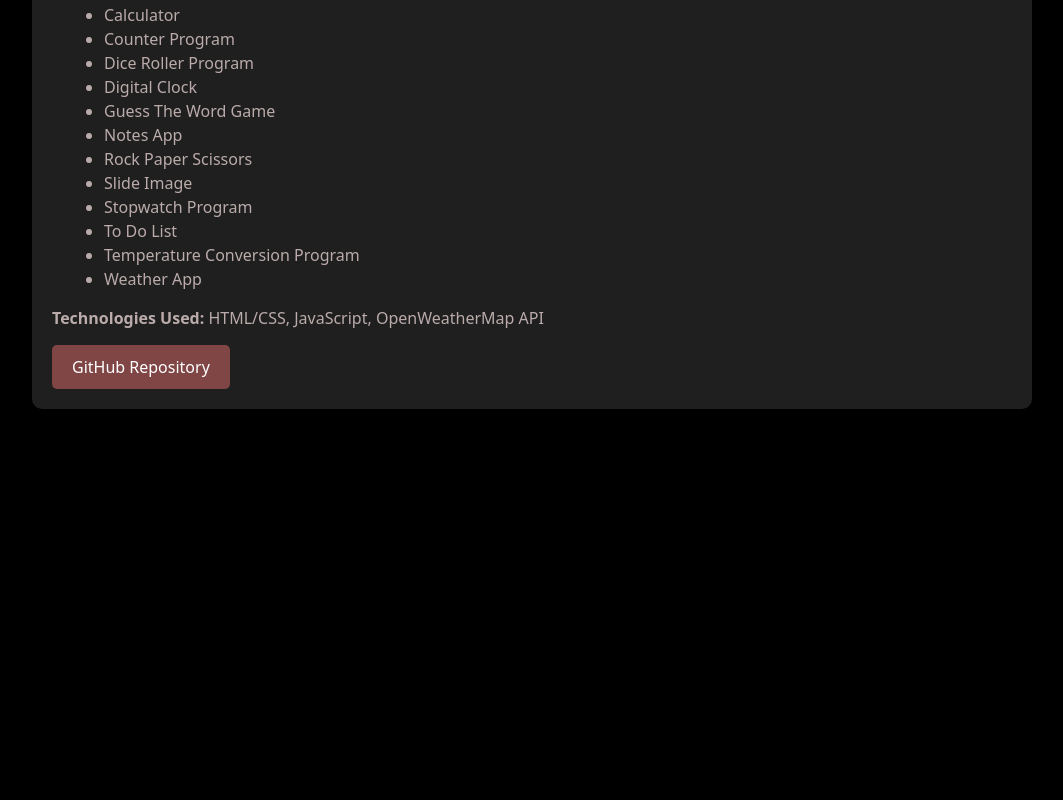
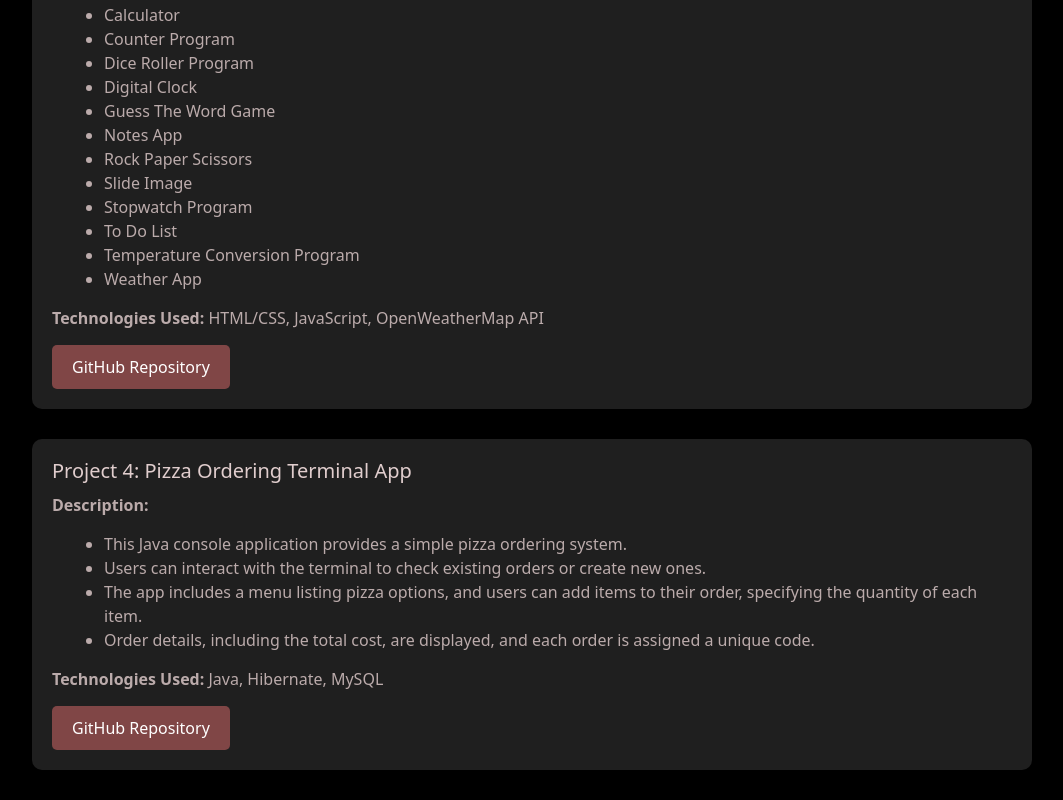
Before and after one commit to bardhoshimajlinda/Portfolio, an Angular app: page /projects in a window 1280 px wide. Shown: the part 1133-1933 px from the top of the page, without its empty margins (108-1171 px from the left). Before the commit the page ends 1572 px from the top, so only its background shows below. Built offline with nearby package versions, Linux system fonts and the light colour scheme.

Commit message:
Added project

```diff
--- a/src/app/projects/projects.component.html
+++ b/src/app/projects/projects.component.html
@@ -67,3 +67,20 @@
     </div>
   </div>
 </section>
+
+<section class="projects">
+  <div class="project">
+    <h3>Project 4: Pizza Ordering Terminal App</h3>
+    <p><strong>Description:</strong></p>
+    <ul>
+      <li>This Java console application provides a simple pizza ordering system.</li>
+      <li>Users can interact with the terminal to check existing orders or create new ones.</li>
+      <li>The app includes a menu listing pizza options, and users can add items to their order, specifying the quantity of each item.</li>
+      <li>Order details, including the total cost, are displayed, and each order is assigned a unique code.</li>
+    </ul>
+    <p><strong>Technologies Used:</strong> Java, Hibernate, MySQL</p>
+    <div class="buttons">
+      <a href="https://github.com/bardhoshimajlinda/Practical-Project" class="button">GitHub Repository</a>
+    </div>
+  </div>
+</section>
```
